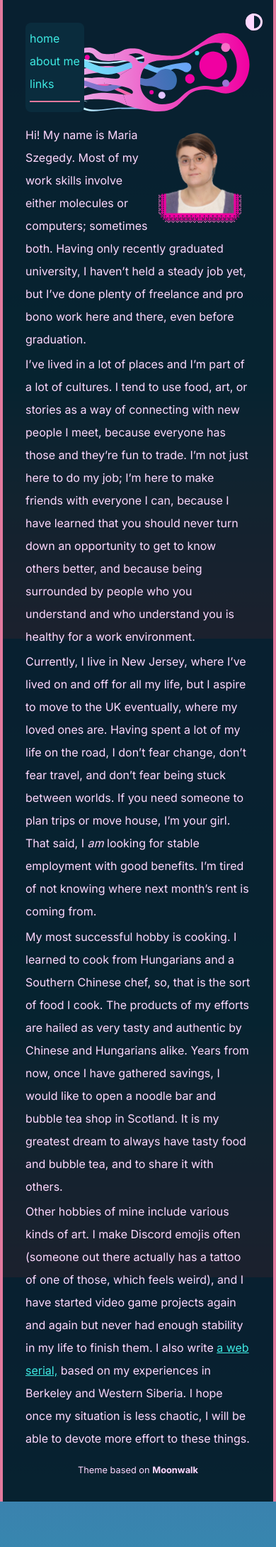
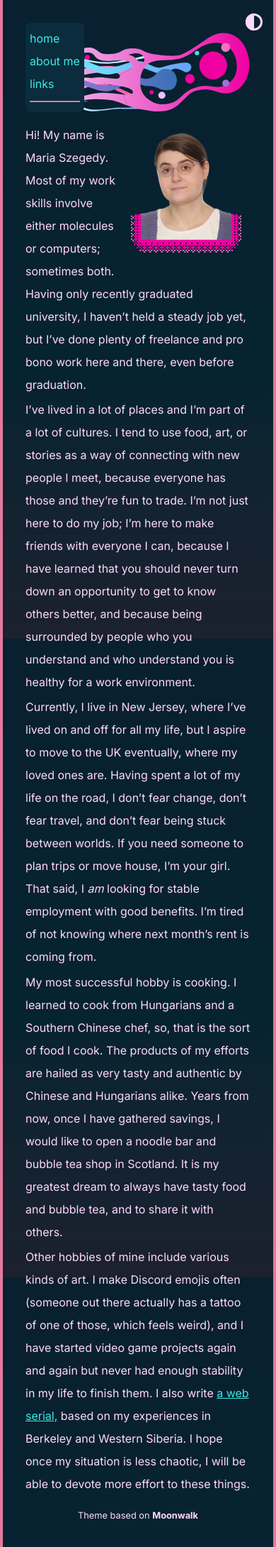
Before and after one commit to mszegedy/cv, a Jekyll site: the page built from about.md, in a window 390 px wide. Shown: the whole page at 71% size. Built offline with Jekyll 4.4.1, drawn with Linux system fonts in a browser that asks for light colours; before the commit the page ends 2116 px from its top, so only the background shows below that.

Commit message:
mipmapped portrait for performance

```diff
--- a/_sass/moonwalk.scss
+++ b/_sass/moonwalk.scss
@@ -335,10 +335,10 @@ p code, li code {
 }
 @media (min-width: 320px) and (max-width: 750px) {
     #portrait-container {
-        width: 30vw;
+        width: 40vw;
     }
     #portrait {
-        width: 30vw;
+        width: 40vw;
     }
 }
 @media (max-width: 320px) {
--- a/about.md
+++ b/about.md
@@ -4,11 +4,17 @@ title: About me
 ---
 
 <picture id="portrait-container">
-  <source srcset="assets/images/portrait.webp">
+  <source
+    srcset="
+      assets/images/portrait-128px.webp 128w,
+      assets/images/portrait-256px.webp 256w,
+      assets/images/portrait-512px.webp 512w,
+      assets/images/portrait.webp"
+    sizes="40vmin" />
   <img
     id="portrait"
     src="assets/images/portrait.jpg"
-    alt="My portrait photo." >
+    alt="My portrait photo." />
 </picture>
 
 Hi! My name is Maria Szegedy. Most of my work skills involve either molecules or
```
Also changed, not shown: assets/images/portrait-128px.webp (added), assets/images/portrait-256px.webp (added), assets/images/portrait-512px.webp (added).
